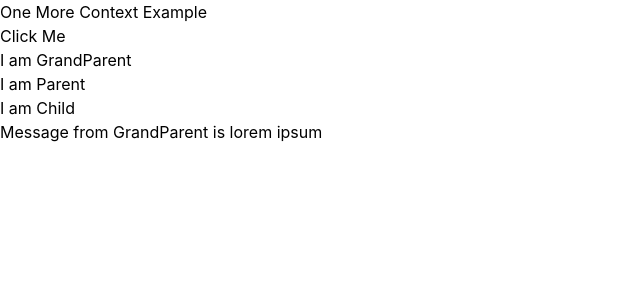
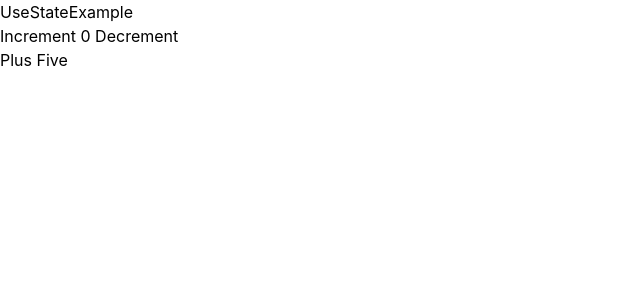
Before and after one commit to codea-holic/Reels, a React (Create React App) app: page / in a window 1280 px wide. Shown: the top 300 px of the page, without its empty margins (0-640 px from the left). Built offline with nearby package versions, Linux system fonts and the light colour scheme.

Commit message:
use State Example code

```diff
--- /dev/null
+++ b/src/UseState/UseStateExample.jsx
@@ -0,0 +1,35 @@
+import React, { useState } from 'react'
+
+function UseStateExample() {
+    const [count, setCount] = useState(0);
+
+    const Inc = () => {
+        setCount(count + 1);
+    }
+
+    const Dec = () => {
+        setCount(count - 1);
+    }
+
+    const IncByFive = () => {
+
+        // Why this for does not increment this value by 5;
+        for(let i = 1; i <= 5; i++){
+            setCount(count + 1);
+        }
+
+    }
+
+    return (
+        <>
+            <div>UseStateExample</div>
+            <button onClick={Inc}>Increment</button>
+            <span>  {count}  </span>
+            <button onClick={Dec}>Decrement</button>
+            <br></br>
+            <button onClick={IncByFive}>Plus Five</button>
+        </>
+    )
+}
+
+export default UseStateExample;
--- a/src/index.js
+++ b/src/index.js
@@ -4,12 +4,14 @@ import './index.css';
 // import App from './App';
 // import Contexts from './contextPOCs/Contexts';
 // import ThemeChanger from './contextPOCs/ThemeChanger';
-import ContextExample2 from './contextPOCs/ContextExample2';
+// import ContextExample2 from './contextPOCs/ContextExample2';
+import UseStateExample from './UseState/UseStateExample';
 
 const root = ReactDOM.createRoot(document.getElementById('root'));
 root.render(
     // <App />
     // <Contexts></Contexts>
     // <ThemeChanger></ThemeChanger>
-    <ContextExample2></ContextExample2>
+    // <ContextExample2></ContextExample2>
+    <UseStateExample></UseStateExample>
 );
```
